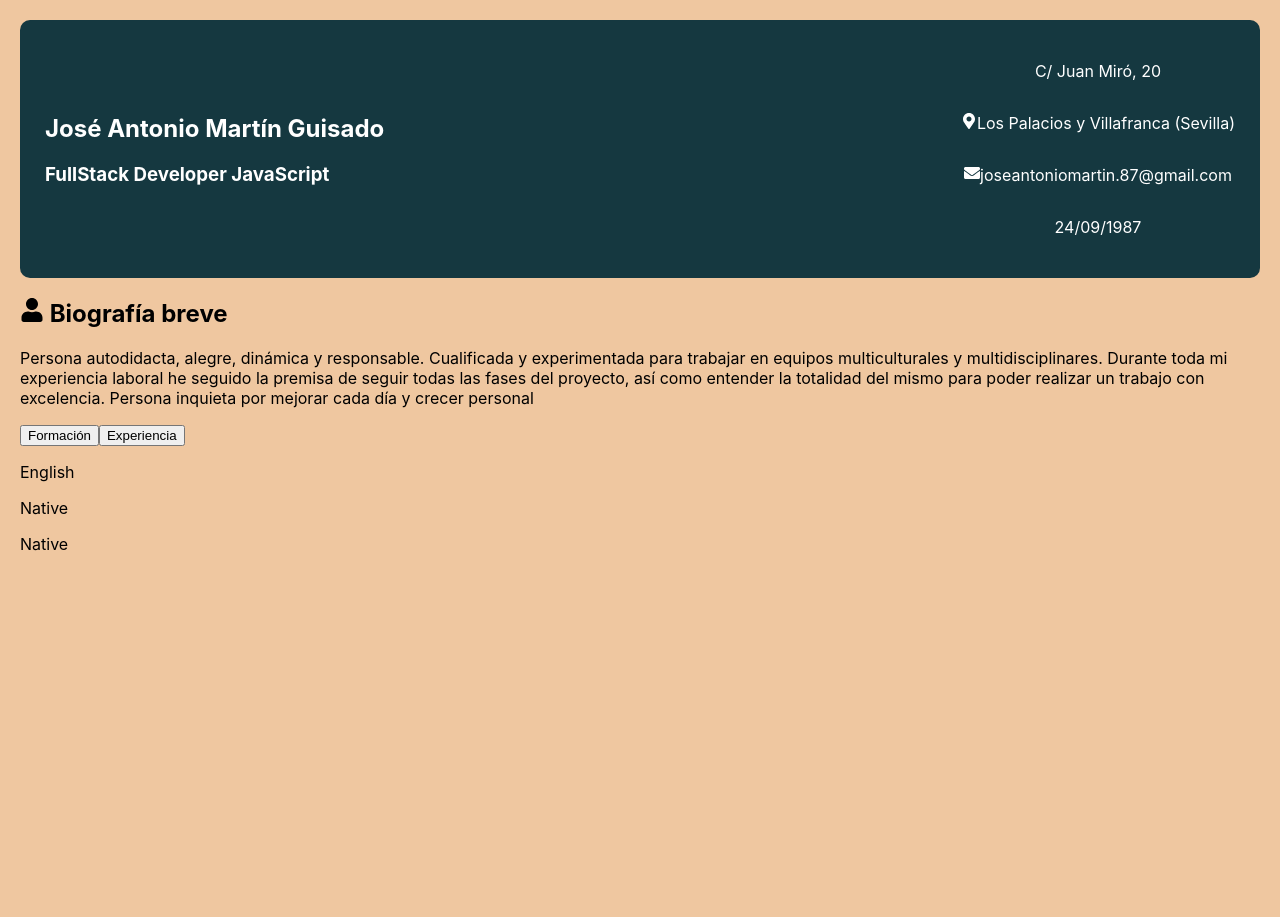
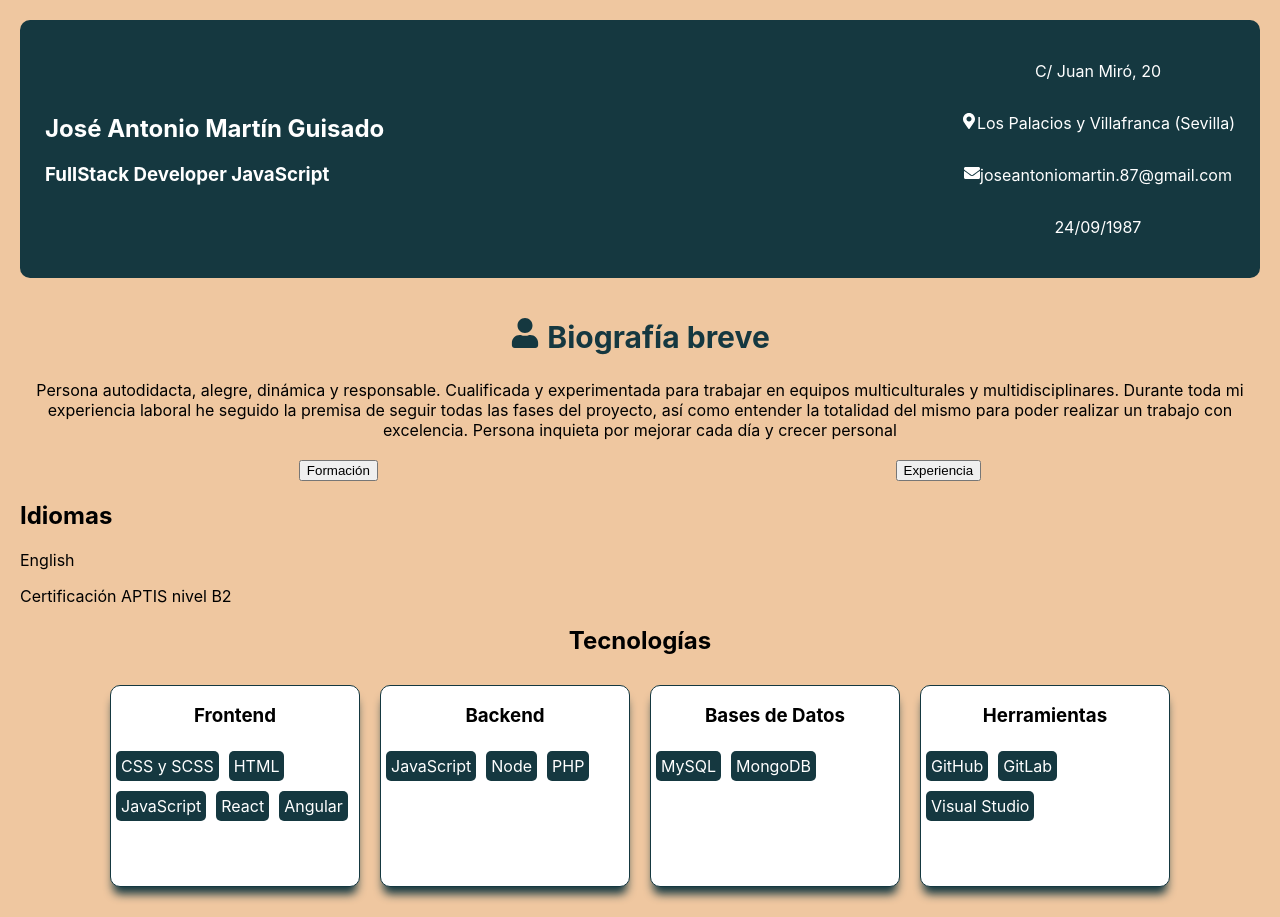
Before and after one commit to josmargui/project-cv-react-redux, a React (Create React App) app: page / in a window 1280 px wide. Before the commit the page ends 800 px from the top, so only its background shows below. Built offline with nearby package versions, Linux system fonts and the light colour scheme.

Commit message:
FEAT: tecnologies

```diff
--- a/src/App.js
+++ b/src/App.js
@@ -8,11 +8,12 @@ import Hero from './components/Hero/Hero';
 import More from './components/More/More';
 import { useDispatch, useSelector } from 'react-redux';
 import { clickEducation, clickExperience } from './redux/cv/cv.actions';
+import Tecnologies from './components/Tecnologies/Tecnologies';
 
 
 
 
-const { hero, education, experience, languages, habilities, volunteer } = CV;
+const { hero, education, experience, languages, tecnologies, volunteer } = CV;
 
 
 function App() {
@@ -28,21 +29,24 @@ function App() {
 
       <Hero hero={hero}/>
       <About hero={hero.aboutMe} />
+      <div className='block-navbar'>
         <button onClick={() => dispatch(clickEducation())}>Formación</button>
         <button onClick={() => dispatch(clickExperience())}>Experiencia</button>
+      </div>
         {educationProp === 1 ?
           <Education education={education}/>
           : educationProp === 2 ? (
             <Experience experience={experience}/>
             ):""}
-      {/* <Education education={education}/>
-      <Experience experience={experience}/> */}
       <More
       languages={languages}
       /*
       habilities={habilities}
       volunteer={volunteer}*/
       />
+      <Tecnologies tecnologies={tecnologies}/>
+
+
     </div>
   );
 }
--- a/src/App.scss
+++ b/src/App.scss
@@ -7,3 +7,12 @@ body{
   /*background-color: #153840;*/
   margin: 20px;
 }
+
+.block-navbar{
+  display:flex;
+  flex-wrap: wrap;
+  justify-content: space-around;
+  align-items: center;
+  margin:20px;
+
+}
--- a/src/CV.js
+++ b/src/CV.js
@@ -13,15 +13,6 @@ export const CV = {
         {
           info: "Persona autodidacta, alegre, dinámica y responsable. Cualificada y experimentada para trabajar en equipos multiculturales y multidisciplinares. Durante toda mi experiencia laboral he seguido la premisa de seguir todas las fases del proyecto, así como entender la totalidad del mismo para poder realizar un trabajo con excelencia. Persona inquieta por mejorar cada día y crecer personal",
         },
-        /* {
-          info: "🔩 CEO of Stark Industries.",
-        },
-        {
-          info: "🕶 Genius, billionaire, playboy, philanthropist.",
-        },
-        {
-          info: "🦾 I do have a responsibility to keep my inventions from evil hands – but I have a greater responsibility to oppose that evil any way I can.",
-        }, */
       ],
     },
     education: [
@@ -90,19 +81,31 @@ export const CV = {
     ],
     languages: {
       language: "English",
-      wrlevel: "Native",
-      splevel: "Native",
+      level: "Certificación APTIS nivel B2",
     },
-    habilities: [
-      "Robotics",
-      "Robot Programming",
-      "Physics",
-      "Weaponery",
-      "Engineer",
-      "Money",
-      "Dating",
-      "Saving the world",
+    tecnologies: {
+      frontend: [
+      "CSS y SCSS",
+      "HTML",
+      "JavaScript",
+      "React",
+      "Angular",
     ],
+    backend: [
+      "JavaScript",
+      "Node",
+      "PHP",
+    ],
+    db: [
+      "MySQL",
+      "MongoDB",
+    ],
+    tools: [
+      "GitHub",
+      "GitLab",
+      "Visual Studio",
+    ]
+},
     volunteer: [
       {
         name: "September Foundation",
--- a/src/components/About/About.jsx
+++ b/src/components/About/About.jsx
@@ -1,13 +1,14 @@
 import React from "react";
 import { FaUser } from 'react-icons/fa';
+import './about.scss'
 
 const About = ({ hero }) =>{
 
     return(
-        <div>
+        <div className="biography-block">
              {hero.map((informacion) => {
                 return (
-                    <div>
+                    <div className="biography-block-title">
                         <h2> <FaUser /> Biografía breve </h2>
                         <p>
                             {informacion.info}
--- a/src/components/About/about.scss
+++ b/src/components/About/about.scss
@@ -0,0 +1,13 @@
+.biography-block{
+    text-align: center;
+    margin-top:40px;
+    //font-family: Montserrat;
+}
+
+.biography-block-title{
+
+    h2{
+        color: #153840;
+        font-size: 30px;
+    }
+}
--- a/src/components/Education/Education.jsx
+++ b/src/components/Education/Education.jsx
@@ -15,7 +15,7 @@ const Education = ({ education }) => {
             {education.map((study) => {
 
                     return (
-                        <div>
+
                             <VerticalTimelineElement key={study.key} lineColor={ 'red' } className="vertical-timeline-element--work"
                                 contentStyle={{ background: '#153840', color: 'white', marginBlock:'35px' }}
                                 contentArrowStyle={{ borderRight: '7px solid  #153840' }}
@@ -28,13 +28,13 @@ const Education = ({ education }) => {
                                     {study.where}
                                 </p>
                             </VerticalTimelineElement>
-                        </div>
+
                     );
 
                 })
             }
 
-            {/* <VerticalTimelineElement
+            <VerticalTimelineElement
                 className="vertical-timeline-element--education"
                 date="2002 - 2006"
                 iconStyle={{ background: 'rgb(233, 30, 99)', color: '#fff' }}
@@ -49,7 +49,7 @@ const Education = ({ education }) => {
             <VerticalTimelineElement
                 iconStyle={{ background: 'rgb(16, 204, 82)', color: '#fff' }}
                 icon={<FaGraduationCap />}
-            /> */}
+            />
             </VerticalTimeline>
         </div>
     );
--- a/src/components/Education/education.scss
+++ b/src/components/Education/education.scss
@@ -1,5 +1,10 @@
 .block-title{
   color: #153840;
+  text-align: center;
+    h2{
+      font-size: 30px;
+      font-weight: bold;
+    }
 }
 .dateString{
   color: #153840;
--- a/src/components/Experience/Experience.jsx
+++ b/src/components/Experience/Experience.jsx
@@ -6,14 +6,14 @@ import 'react-vertical-timeline-component/style.min.css';
 
 const Experience = ({ experience }) => {
     return(
-        <div>
-            <div>
+        <div className="experience-block" >
+            <div className="experience-block-title">
                 <h2><FaToolbox/> Experiencia</h2>
             </div>
             <VerticalTimeline>
                 {experience && experience.map((exp) => {
                     return(
-                        <div className="experience-block">
+
                         <VerticalTimelineElement className="vertical-timeline-element--work"
                             contentStyle={{ background: '#153840', color: 'aquamarine', marginBlock:'35px' }}
                             contentArrowStyle={{ borderRight: '7px solid  #153840' }}
@@ -28,7 +28,7 @@ const Experience = ({ experience }) => {
                                 <p>{exp.description}</p>
                             </div>
                         </VerticalTimelineElement>
-                        </div>
+
                         )})
                 }
             </VerticalTimeline>
--- a/src/components/Experience/experience.scss
+++ b/src/components/Experience/experience.scss
@@ -1,3 +1,18 @@
+.experience-block{
+    margin-top:15px;
+
+}
+
+.experience-block-title{
+    text-align: center;
+    h2{
+        color: #153840;
+        font-size: 30px;
+    }
+}
+
+
+
 /* h2{
     text-align: center;
 }
--- a/src/components/More/More.jsx
+++ b/src/components/More/More.jsx
@@ -4,15 +4,13 @@ const More = ({ languages }) => {
     //console.log(languages);
     return (
         <div>
-            <p>
-                {languages.language}
-            </p>
-            <p>
-                {languages.wrlevel}
-            </p>
-            <p>
-                {languages.splevel}
-            </p>
+            <h2>Idiomas</h2>
+                <p>
+                    {languages.language}
+                </p>
+                <p>
+                    {languages.level}
+                </p>
         </div>
     );
 }
--- /dev/null
+++ b/src/components/Tecnologies/Tecnologies.jsx
@@ -0,0 +1,57 @@
+import React from 'react'
+import './tecnologies.scss'
+
+const Tecnologies = ( {tecnologies} ) => {
+    console.log(tecnologies.frontend);
+    const front = tecnologies.frontend;
+    const back = tecnologies.backend;
+    const db = tecnologies.db;
+    const tools = tecnologies.tools;
+  return (
+    <div>
+        <div className='tecnologies-block-title'>
+            <h2>Tecnologías</h2>
+        </div>
+        <div className='tecnologies-block'>
+            <div className='tecnologies-block__item'>
+                <h3>Frontend</h3>
+                {tecnologies && front.map((fro) => {
+                    return(
+                        <p>{fro}</p>
+                    );
+                })
+                }
+            </div>
+            <div className='tecnologies-block__item'>
+                <h3>Backend</h3>
+                {tecnologies && back.map((back) => {
+                    return(
+                        <p>{back}</p>
+                    );
+                })
+                }
+            </div>
+            <div className='tecnologies-block__item'>
+                <h3>Bases de Datos</h3>
+                {tecnologies && db.map((db) => {
+                    return(
+                        <p>{db}</p>
+                    );
+                })
+                }
+            </div>
+            <div className='tecnologies-block__item'>
+                <h3>Herramientas</h3>
+                {tecnologies && tools.map((tool) => {
+                    return(
+                        <p>{tool}</p>
+                    );
+                })
+                }
+            </div>
+        </div>
+    </div>
+  )
+}
+
+export default Tecnologies
--- /dev/null
+++ b/src/components/Tecnologies/tecnologies.scss
@@ -0,0 +1,36 @@
+.tecnologies-block{
+    display:flex;
+    justify-content:center;
+    flex-wrap: wrap;
+    align-items: center;
+
+
+}
+.tecnologies-block__item{
+    width: 20%;
+    border: 1px solid #153840;
+    border-radius: 10px;
+    background-color: white;
+    margin:10px;
+    height: 200px;
+    box-shadow: 0px 10px 10px -3px #153840;
+    p{
+        display: inline-flex;
+        flex-wrap: wrap;
+        align-items: center;
+        justify-content: center;
+        margin: 5px;
+        background-color: #153840;
+        color: #fff;
+        padding:5px;
+        border-radius: 5px;
+        text-align: center;
+    }
+    h3{
+        text-align: center;
+    }
+}
+
+.tecnologies-block-title{
+    text-align: center;
+}
```
Lines whose indentation alone changed are shown as unchanged.
